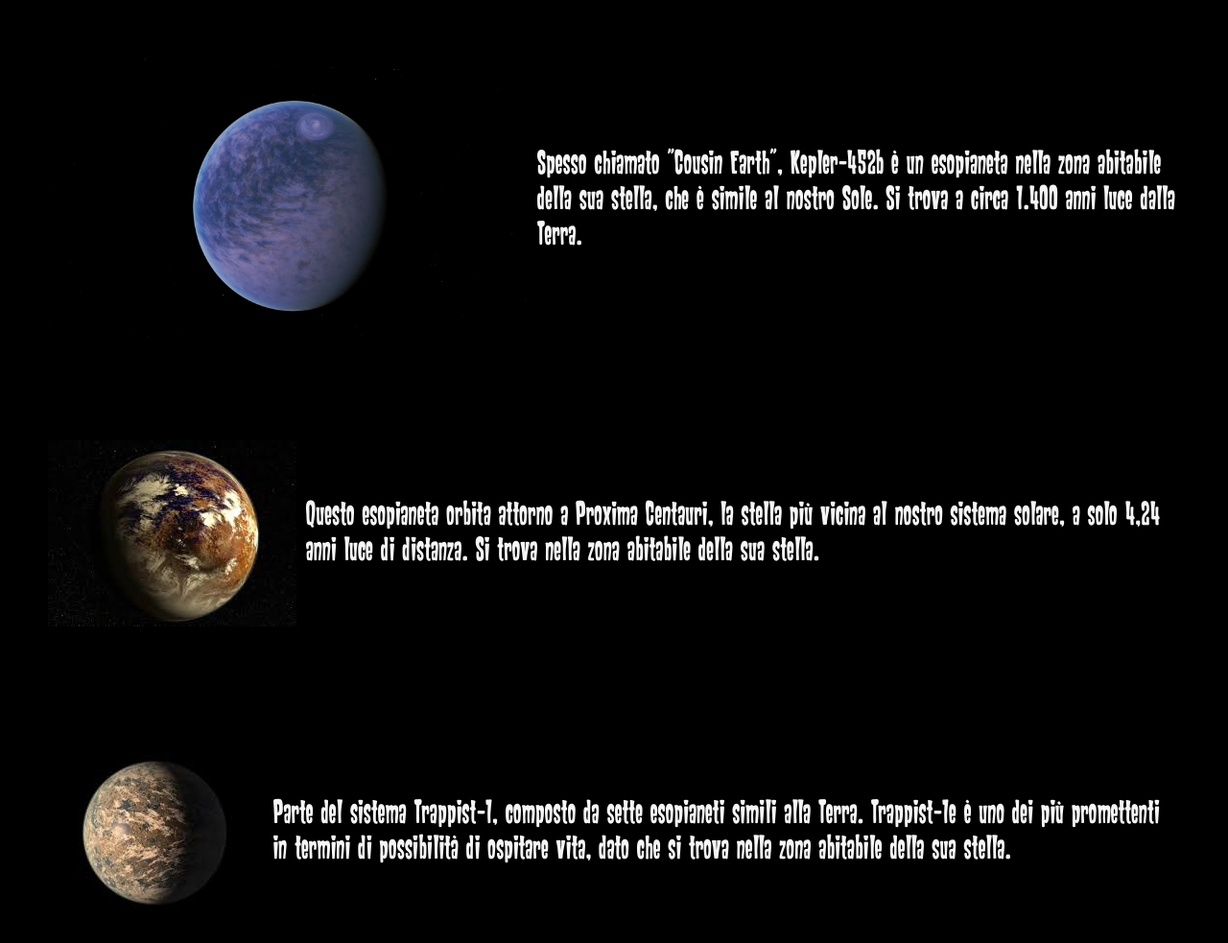
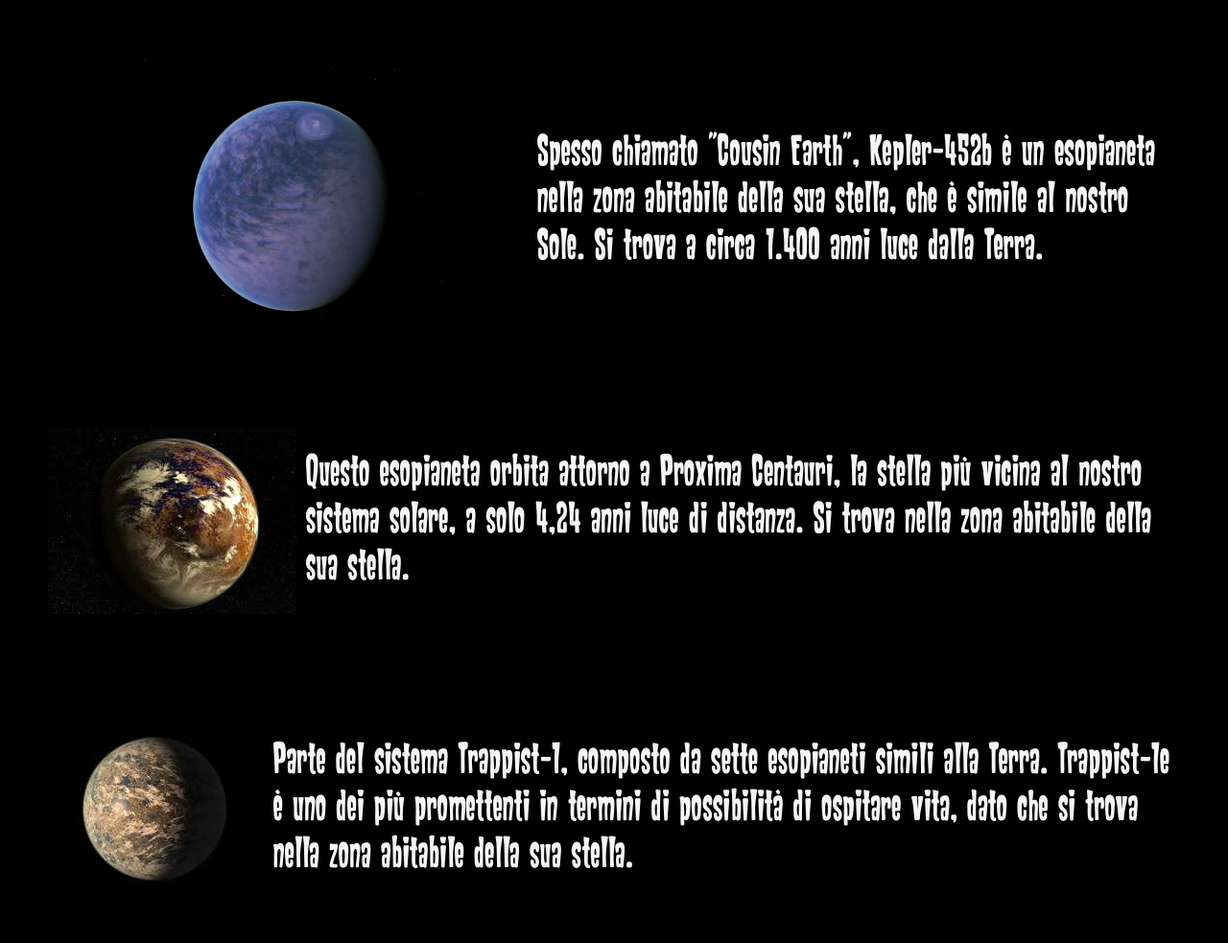
Before and after one commit to rtfsed/Esopianeti, a plain HTML site: page index.html in a window 1280 px wide. Shown: the part 220-1203 px from the top of the page at 96% size. Drawn offline with Linux system fonts and the light colour scheme.

Commit message:
CapoLavoro

```diff
--- a/index.html
+++ b/index.html
@@ -18,33 +18,43 @@
 </nav>
     <h1 id="eso">Esopianeti</h1>
 <div class="pianeti">
-    <div id="pia1">
-        <img src="textures/Kepler.jpg" alt="">
+    <a href="kepler.html">
+        <div   id="pia1">
+        <img  src="textures/Kepler.jpg" alt="">
         <p>Spesso chiamato "Cousin Earth",
     Kepler-452b è un esopianeta nella zona abitabile della sua stella,
      che è simile al nostro Sole. Si trova a circa 1.400 anni luce dalla Terra.</p>
     </div>
+    </a>
+    <a href="kepler.html">
     <div id="pia2">
         <img src="textures/Proxima.jpg" alt="">
         <p>Questo esopianeta orbita attorno a Proxima Centauri, la stella più vicina al nostro sistema solare,
         a solo 4,24 anni luce di distanza. Si trova nella zona abitabile della sua stella.</p>
     </div>
+    </a>
+    <a href="kepler.html">
     <div id="pia3">
         <img src="textures/Trappist.jpg" alt="">
         <p>Parte del sistema Trappist-1, composto da sette esopianeti simili alla Terra.
         Trappist-1e è uno dei più promettenti in termini di possibilità di ospitare vita, dato che si trova nella zona abitabile della sua stella.</p>
     </div>
+    </a>
+    <a href="kepler.html">
     <div id="pia4">
         <img src="textures/Osiris.jpg" alt="">
         <p>Un esopianeta "gioviano" che orbita attorno alla stella HD 209458.
         È famoso per essere stato il primo esopianeta in cui è stato osservato un transito, ovvero un passaggio davanti alla stella visto dalla Terra.</p>
     </div>
+    </a>
+    <a href="kepler.html">
     <div id="pia5">
         <img src="textures/Cancri.jpg" alt="">
         <p>Un esopianeta super-terrestre che orbita attorno alla stella 55 Cancri.
          Si trova nella zona abitabile e ha una superficie che potrebbe essere composta da diamanti,
          a causa della grande quantità di carbonio presente nel suo ambiente.</p>
     </div>
+    </a>
 </div>
 
 
@@ -52,7 +62,7 @@
 
 
 
-<button id="scrollTopBtn" title="Наверх">↑</button>
+<button id="scrollTopBtn">↑</button>
     <script src="main.js"></script>
 </body>
 </html>
--- a/style.css
+++ b/style.css
@@ -83,7 +83,7 @@ nav{
   align-items:flex-start;
   padding: 200px 50px;
 }
-.pianeti>div{
+.pianeti>a>div{
   display: flex;
   flex-direction: row;
   align-items: center;
@@ -103,7 +103,7 @@ nav{
   color: whitesmoke;
 }
 p{
-  font-size: 32px;
+  font-size: 42px;
   color: whitesmoke;
 }
 .test{
```
Also changed, not shown: cancri.html (+1 -1 lines), compare.html (+1 -1 lines), kepler.html (+1 -1 lines), osiris.html (+1 -1 lines), proxima.html (+1 -1 lines), trappist.html (+1 -1 lines), The Amazing Spider-Man.ttf (deleted).
